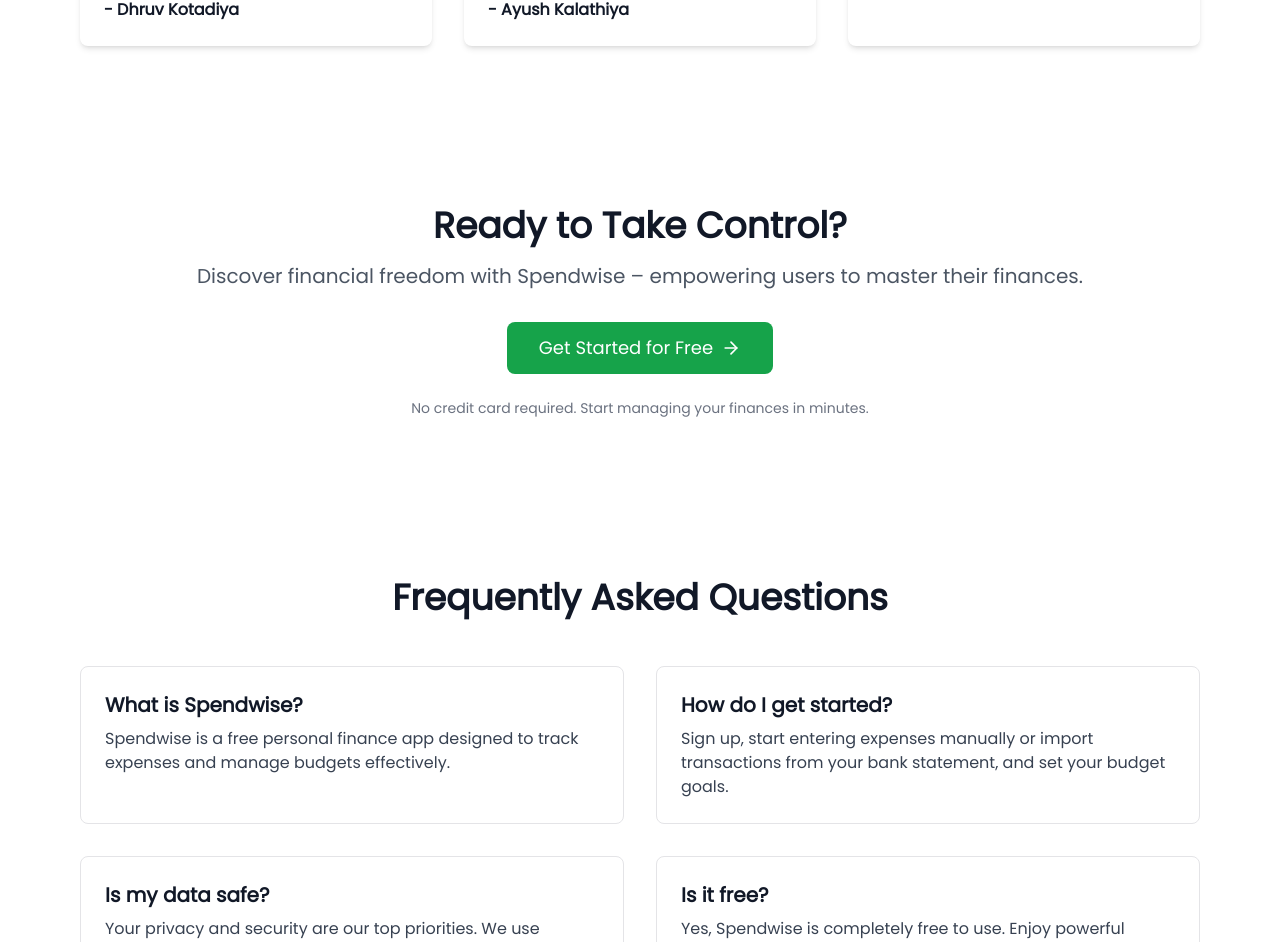
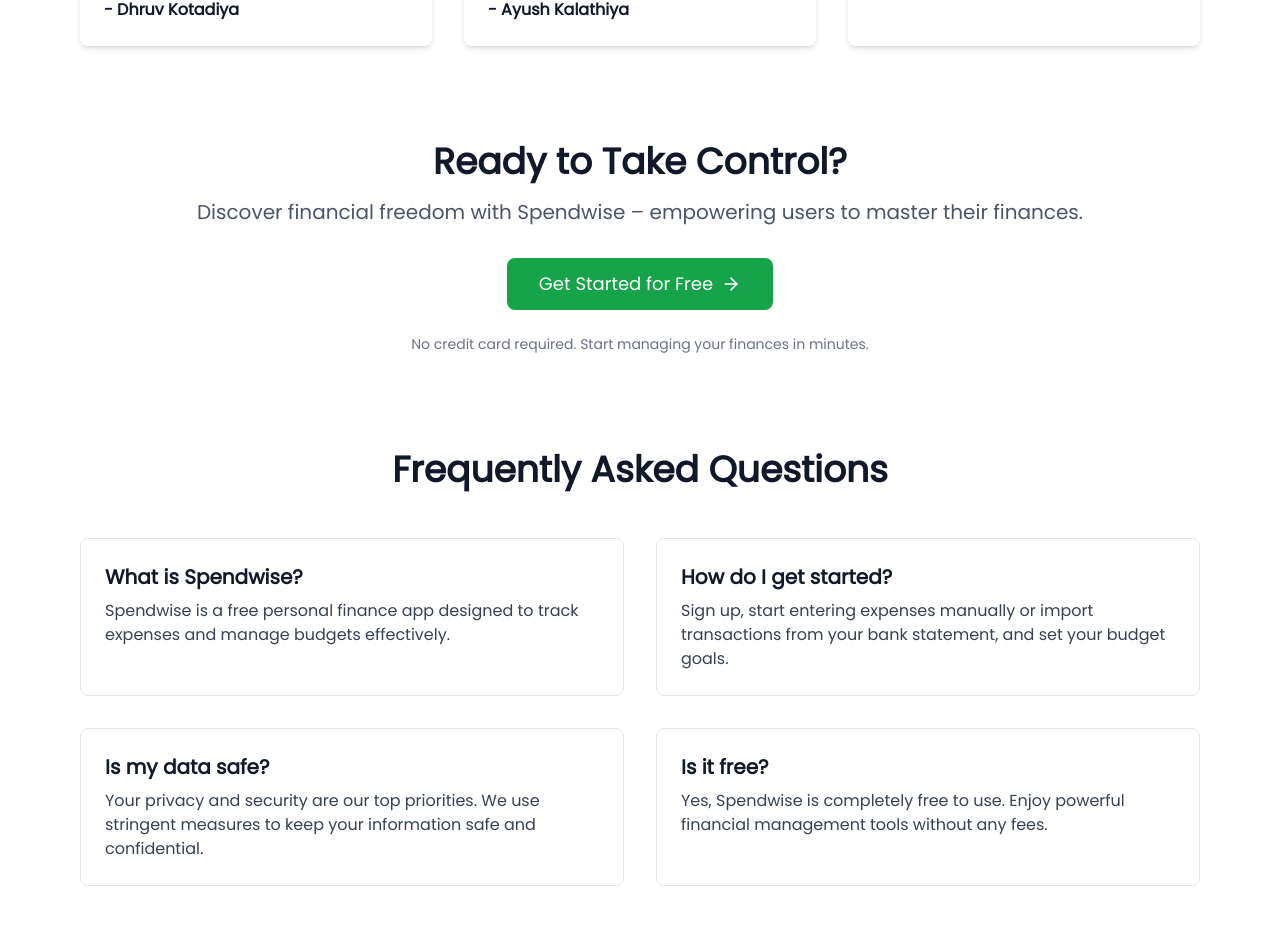
Before and after one commit to Project-Group-SGP/Expense-Tracker, a Next.js app: page / in a window 1280 px wide. Shown: the part 1271-2213 px from the top of the page. After the commit the page ends 2189 px from the top, so only its background shows below. Built offline with nearby package versions, Linux system fonts and the light colour scheme.

Commit message:
Minor Changes

```diff
--- a/src/app/globals.css
+++ b/src/app/globals.css
@@ -72,7 +72,6 @@
   background: transparent; /* Optional: just make scrollbar invisible */
 }
 
-
 /* charts */
 @layer base {
   :root {
--- a/src/app/page.tsx
+++ b/src/app/page.tsx
@@ -158,7 +158,7 @@
       </MaxWidthWrapper>
 
       <MaxWidthWrapper className="mt-24">
-        <section className="py-16">
+        <section>
           <div className="text-center">
             <h2 className="text-4xl font-bold text-gray-900 dark:text-white">
               Ready to Take Control?
--- a/src/components/MobileNav.tsx
+++ b/src/components/MobileNav.tsx
@@ -10,11 +10,11 @@
   { href: "/spend", label: "Spend" },
   { href: "/", label: "About" },
   { href: "/", label: "Contact" },
-  ];
+]
 
 const MobileNav = () => {
-    const [isOpen, setIsOpen] = useState(false);
-    const toggleMenu = () => setIsOpen(!isOpen);
+  const [isOpen, setIsOpen] = useState(false)
+  const toggleMenu = () => setIsOpen(!isOpen)
 
   return (
     <>
```
Lines whose indentation alone changed are shown as unchanged.
